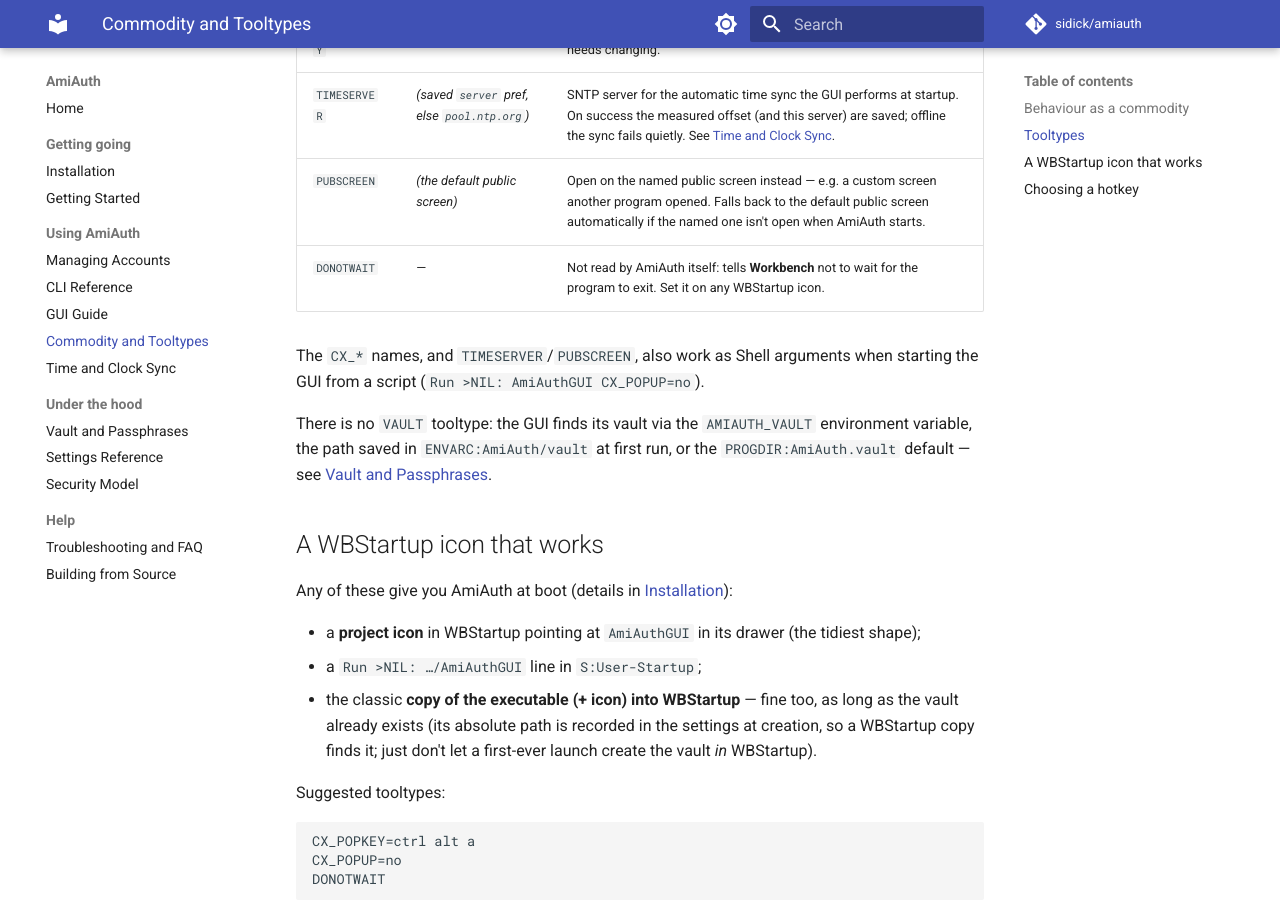
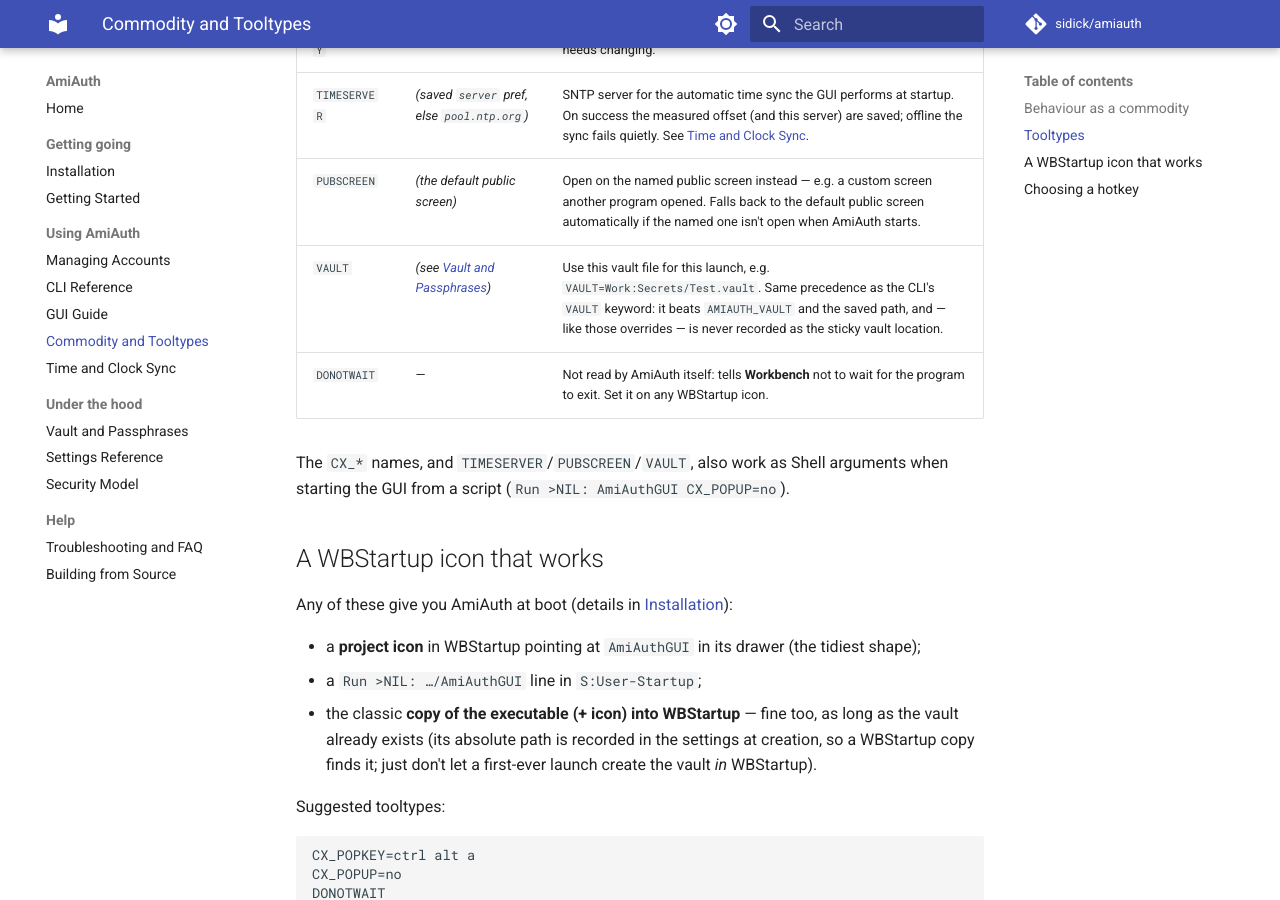
Before and after one commit to sidick/amiauth, an MkDocs documentation site: the page built from userdocs/Commodity-and-Tooltypes.md, in a window 1280 px wide and 900 px high, scrolled down 1260 px. Built offline with MkDocs 1.6.1 and Material for MkDocs 9.7.7, drawn with Linux system fonts in a browser that asks for light colours; comment, search, counter and statistics services are not loaded; the version menu is left out.

Commit message:
GUI: accept a VAULT tooltype/Shell argument (#42) (#93)
Wire a VAULT=<path> icon tooltype / Shell argument into the GUI's vault
resolution via the existing ArgArrayInit parse, with the CLI's precedence
(explicit > AMIAUTH_VAULT > saved pref > PROGDIR default) and the same
session-only scope: an explicitly overridden first-run path is not
recorded as the sticky vault location. gui-smoke now supplies its vault
via VAULT= with the pref pointed at a nonexistent decoy, so the on-target
test proves both the argument and its precedence (verified to fail
against the pre-change binary).

Co-authored-by: Claude Fable 5 <noreply@anthropic.com>

```diff
--- a/userdocs/Commodity-and-Tooltypes.md
+++ b/userdocs/Commodity-and-Tooltypes.md
@@ -45,14 +45,12 @@ set.
 | `CX_PRIORITY` | `0` | Commodity broker priority — the order commodities see input. Rarely needs changing. |
 | `TIMESERVER` | *(saved `server` pref, else `pool.ntp.org`)* | SNTP server for the automatic time sync the GUI performs at startup. On success the measured offset (and this server) are saved; offline the sync fails quietly. See [Time and Clock Sync](Time-and-Clock-Sync.md). |
 | `PUBSCREEN` | *(the default public screen)* | Open on the named public screen instead — e.g. a custom screen another program opened. Falls back to the default public screen automatically if the named one isn't open when AmiAuth starts. |
+| `VAULT` | *(see [Vault and Passphrases](Vault-and-Passphrases.md))* | Use this vault file for this launch, e.g. `VAULT=Work:Secrets/Test.vault`. Same precedence as the CLI's `VAULT` keyword: it beats `AMIAUTH_VAULT` and the saved path, and — like those overrides — is never recorded as the sticky vault location. |
 | `DONOTWAIT` | — | Not read by AmiAuth itself: tells **Workbench** not to wait for the program to exit. Set it on any WBStartup icon. |
 
-The `CX_*` names, and `TIMESERVER`/`PUBSCREEN`, also work as Shell arguments
-when starting the GUI from a script (`Run >NIL: AmiAuthGUI CX_POPUP=no`).
-
-There is no `VAULT` tooltype: the GUI finds its vault via the `AMIAUTH_VAULT`
-environment variable, the path saved in `ENVARC:AmiAuth/vault` at first run,
-or the `PROGDIR:AmiAuth.vault` default — see [Vault and Passphrases](Vault-and-Passphrases.md).
+The `CX_*` names, and `TIMESERVER`/`PUBSCREEN`/`VAULT`, also work as Shell
+arguments when starting the GUI from a script
+(`Run >NIL: AmiAuthGUI CX_POPUP=no`).
 
 ## A WBStartup icon that works
 
```
Also changed, not shown: userdocs/Settings-Reference.md (+2 -1 lines), userdocs/Vault-and-Passphrases.md (+2 -1 lines), 2 other files.
